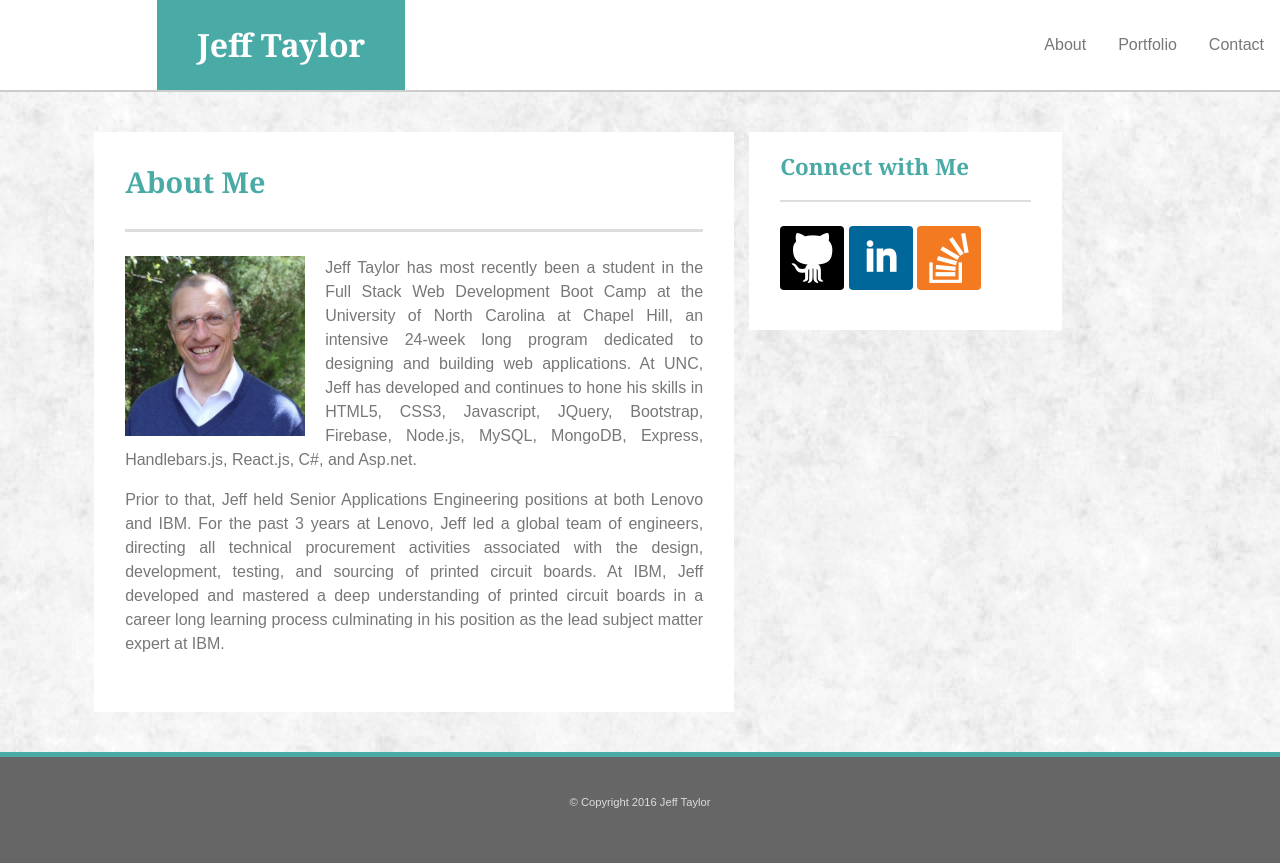
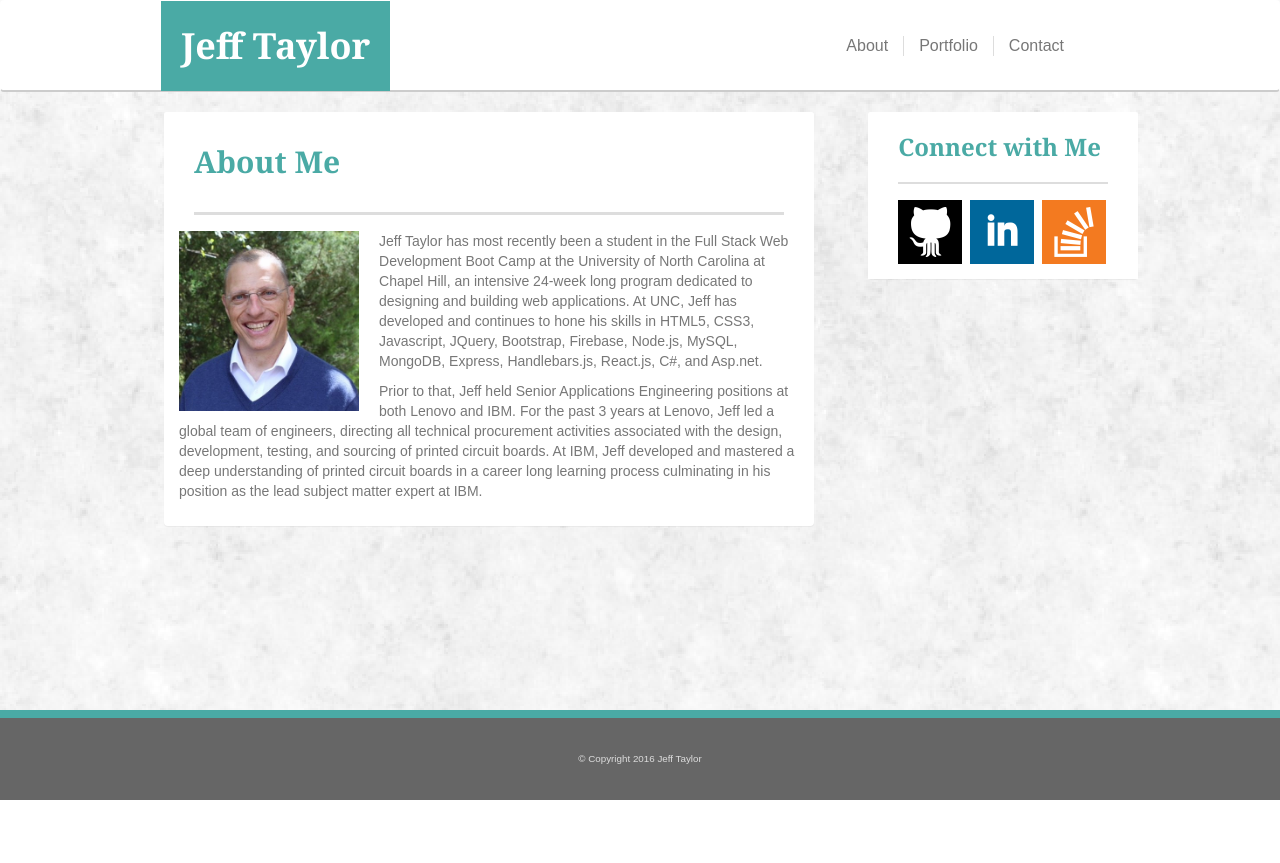
Before and after one commit to JATAYLORNC/Jeff_Taylor_Portfolio, a plain HTML site: page index.html in a window 1280 px wide. After the commit the page ends 800 px from the top, so only its background shows below. Drawn offline with nearby package versions, Linux system fonts and the light colour scheme.

Commit message:
structure/style defined

```diff
--- a/assets/css/style.css
+++ b/assets/css/style.css
@@ -1,125 +1,192 @@
+html {
+	height: 100%;
+	margin: 0;
+}
+
 body {
 	font-family: 'Arial', 'Helvetica Neue', Helvetica, sans-serif;
 	color: #777777;
 	background-image: url("../images/fresh_snow_@2X.png");
+	height: 100%;
+	margin: 0;
 }
 
-.wrapper:after footer {
+/*.wrapper:after footer {
 	height: 90px;
+}*/
+
+header {
+	max-width: 960px;
 }
 
-.container-fluid {
-	padding: 0px;
-}
-
-h1, h2, h3 {
+#h2a {
 	font-family: 'Georgia', Times, 'Times New Roman', serif;
 	color: #4aaaa5;
-}
-
-h1.navbar-text {
-	font-family: 'Georgia', Times, 'Times New Roman', serif;
-	color: #ffffff;
-	font-size: 2rem;
+	font-size: 30px;
 	font-weight: bold;
-	align-items: center;
-	padding: 0;
-/*	margin: 0; */
-	line-height: 90px;
-	margin-bottom: 0;
-}
-
-.navbar {
-	height: 92px;
-	border-bottom: 2px solid #cccccc;
-	background-color: #ffffff;
-	padding: 0 0 0 157px;
-
-}
-
-.navbar-header {
-	background-color: #4aaaa5;
-	height: 90px;
-	padding: 0 2.5rem;
-/*	margin-left: 127px; */
-}
-
-.nav-link {
-	font-family: 'Arial', 'Helvetica Neue', Helvetica, sans-serif;
-	font-size: 1rem;
-	color: #777777;
-}
-
-.nav-link:hover {
-	color: #4aaaa5;
-}
-
-.img-fluid {
-	max-width: 180px;
-	max-height: 180px;
-	margin-right: 20px;
-}
-.h2 {
-	font-family: 'Georgia', Times, 'Times New Roman', serif;
-	font-size: 1.8rem;
-	font-weight: bold;
-	color: #4aaaa5;
-	height: 100px;
+	height: 103px;
 	line-height: 100px;
 	border-bottom: 3px solid #dddddd;
 }
 
-.h2c {
+#h2c {
 	font-family: 'Georgia', Times, 'Times New Roman', serif;
-	font-size: 1.4rem;
 	font-weight: bold;
+	font-size: 24px;
 	color: #4aaaa5;
-	height: 70px;
+	height: 72px;
 	line-height: 70px;
 	border-bottom: 2px solid #dddddd;
 }
 
+h1.name {
+	font-family: 'Georgia', Times, 'Times New Roman', serif;
+	font-weight: bold;
+	color: #ffffff;
+	align-items: center;
+	padding: 0;
+	line-height: 90px;
+	margin: 0;
+}
 
+.top-nav {
+	height: 92px;
+	border-bottom: 2px solid #cccccc;
+	padding: 0 16% 0 11.6%;
+	background-color: #ffffff;
+	margin-left: -15px;
+	margin-right: -15px;
+}
+
+.nav-c {
+	max-height: 92px;
+}
+
+.namebox {
+	background-color: #4aaaa5;
+	height: 90px;
+	max-width: 250px;
+	padding: 0 2rem;
+}
+
+#menu {
+	line-height: 90px;
+}
+
+#nla, #nlc {
+	font-family: 'Arial', 'Helvetica Neue', Helvetica, sans-serif;
+	font-size: 16px;
+	color: #777777;
+	padding-top: 0;
+	padding-bottom: 0;
+	margin-top: 35px;
+}
+
+#nl:hover {
+	color: #4aaaa5;
+}
+
+#nlp {
+	font-family: 'Arial', 'Helvetica Neue', Helvetica, sans-serif;
+	font-size: 16px;
+	color: #777777;
+	padding-top: 0;
+	padding-bottom: 0;
+	border-right: 1px solid #dddddd;
+	border-left: 1px solid #dddddd;
+	margin-top: 35px;
+}
+
+.bio-img {
+	max-width: 180px;
+	max-height: 180px;
+	margin-right: 20px;
+	float: left;
+}
 
 .about {
-	margin-top: 40px;
-/*	padding-left: 172px;*/
-	padding-bottom: 40px;
+	margin-left: 18.1%;
+	max-width: 650px;
+	border-style: none;
+}
+
+.contact {
+	margin-left: 6.7%;
+	max-width: 650px;
+	border-style: none;
 }
 
 .connect {
-	margin-top: 40px;
-	margin-left: 0px;
+	max-width: 270px;
+	max-height: 200px;
+	border-style: none;
 }
 
-.a-head, .a-body, .c-head, .c-body {
-	background-color: #ffffff;
-	padding: 0 1rem;
-	margin-right: 0px;
+.c-body {
+background-color: #ffffff;
+margin-right: 0px;
+padding-left: 30px;
+padding-right: 30px;
 
 }
 
-.a-body, .c-body {
-	padding-bottom: 2.5rem;
-	padding-top: 1rem;
+.am, .cwm, .cm {
+	background-color: #ffffff;
+	padding: 0px 30px 0px 30px;
+	padding-bottom: 0px;
 }
 
-/*.contact {
+.c-link {
+	padding-left: 0px;
+	padding-right: 0px;
+}
+
+.img-1, .img-2 {
+	margin-right: 2%;
+}
+
+@media screen and (max-width: 992px) {
+	.top-nav {
+		padding: 0;
+	}
+
+	.about, .contact {
+		margin-left: 0;
+		max-width: 500px;
+		margin-bottom: 40px;
+	}
+
+}
+
+@media screen and (max-width: 768px) {
+	.namebox {
+		transform: scale(0.8);
+	}
+
+	h1.name {
+		transform: scale(0.8);
+		white-space: nowrap;
+	}
+
+}
+
+
+
+
+
+
+
+
+
+
+.contact {
 	position: relative;
 	margin-right: 0;
 	text-decoration: none;
 	color: #777777;
 }
 
-.index:hover, .portfolio:hover{
-	color: #4aaaa5;
-	font-weight: bold;
-}
-
-.contact:hover {
-	color: #4aaaa5;
-	font-weight: bold;
-}
+/*
 
 .container {
 	position: relative;
@@ -140,15 +207,6 @@ h1.navbar-text {
 
 }
 
-.about {
-	position: absolute;
-	width: 650px;
-	height: 439px;
-	background-color: #ffffff;
-	left: 157px;
-	margin-right: 42px;
-	margin-top: 40px;
-}
 
 .port {
 	position: absolute;
@@ -365,10 +423,27 @@ div.projectbox {
 
 */
 
-.footer {
+
+.wrap {
+	min-height: 100%;
+	margin-bottom: -90px;
+}
+
+#push {
+	height: 90px;
+}
+
+#cpyrght-footer {
 	background-color: #666666;
-	line-height: 90px;
-	border-top: 5px solid #4aaaa5;
+	height: 90px;
+/*	line-height: 82px;*/
+	width: 100%;
+	border-top: 8px solid #4aaaa5;
+	text-align: center;
+}
+
+#cpyrght-text {
 	font-size: 0.7em;
 	color: #dddddd;
+	margin: 34px 0;
 }
--- a/index.html
+++ b/index.html
@@ -2,12 +2,22 @@
 <html lang="en-US">
 
 <head>
+
+    <!--required meta tags-->
 	<meta charset="UTF-8">
 	<meta name="author" content="Jeffrey A Taylor">
     <meta name="viewport" content="width=device-width, initial-scale=1">
 
-    <link rel="stylesheet" href="https://maxcdn.bootstrapcdn.com/bootstrap/4.0.0/css/bootstrap.min.css"
-    integrity="sha384-Gn5384xqQ1aoWXA+058RXPxPg6fy4IWvTNh0E263XmFcJlSAwiGgFAW/dAiS6JXm" crossorigin="anonymous">
+    <!--link to Boostrap CSS file-->
+<!--    <link rel="stylesheet" href="https://maxcdn.bootstrapcdn.com/bootstrap/4.0.0/css/bootstrap.min.css"
+    integrity="sha384-Gn5384xqQ1aoWXA+058RXPxPg6fy4IWvTNh0E263XmFcJlSAwiGgFAW/dAiS6JXm" crossorigin="anonymous">-->
+
+
+    <!--link to Bootstrap CSS 3.3.7 file-->
+   <link rel="stylesheet" href="https://maxcdn.bootstrapcdn.com/bootstrap/3.3.7/css/bootstrap.min.css"
+    integrity="sha384-BVYiiSIFeK1dGmJRAkycuHAHRg32OmUcww7on3RYdg4Va+PmSTsz/K68vbdEjh4u" crossorigin="anonymous">
+
+    <!--link to custom CSS file-->
     <link rel="stylesheet" type="text/css" href="assets/css/style.css">
 
 	<title>Jeff Taylor | About</title>
@@ -16,42 +26,45 @@
 
 <body>
 
+    <!--Begin header and navigation bar-->
 
-    <nav class="navbar navbar-fixed-top" role="navigation">
-        <div class="navbar-header">
-            <h1 class="navbar-text">Jeff Taylor</h1>
-        </div>
-        <ul class="nav navbar-right">
-            <li><a class="nav-link" href="index.html">About</a></li>
-            <li><a class="nav-link" href="portfolio.html">Portfolio</a></li>
-            <li><a class="nav-link" href="contact.html">Contact</a></li>
-        </ul>
-    </nav>
+    <div class="wrap">
 
-    <div class="container-fluid">
+        <div class="container-fluid">
+
+            <nav class="navbar top-nav">
+                <div class="container-fluid nav-c">
+                    <div class="navbar-header namebox">
+                        <h1 class="navbar-text name">Jeff Taylor</h1>
+                    </div>
+                    <ul class="nav navbar-nav navbar-right" id="menu">
+                        <li><a class="nav-link" id="nla" href="index.html">About</a></li>
+                        <li><a class="nav-link" id="nlp" href="portfolio.html">Portfolio</a></li>
+                        <li><a class="nav-link" id="nlc" href="contact.html">Contact</a></li>
+                    </ul>
+                </div>
+            </nav>
+
+        <!--Begin main content and social container-->
 
 
+            <div class="row">
 
-        <div class="row">
-
-                <div class="col-lg-1"></div>
-
-                <div class="col-lg-6 about">
-                    <div class="row a-head">
-                        <div class="col-lg-12">
-                            <h2 class="h2">About Me</h2>
+                <div class="col-md-8 col-sm-6">
+                    <div class="panel about">
+                        <div class="panel-heading am">
+                            <h2 class="panel-title" id="h2a">About Me</h2>
                         </div>
-                    </div>
-                    <div class="row a-body">
-                        <div class="col-lg-12 text-justify">
-                            <p><img class="img-fluid float-left" src="assets/images/ProfilePicture_JAT.jpg" alt="Jeff Taylor">
+                        <div class="panel-body">
+                            <img class="img-fluid bio-img" src="assets/images/ProfilePicture_JAT.jpg" alt="Jeff Taylor">
+                            <p class="panel-text">
                             Jeff Taylor has most recently been a student in the Full Stack Web Development Boot Camp at the
                             University of North Carolina at Chapel Hill, an intensive 24-week long program dedicated to designing and
                             building web applications. At UNC, Jeff has developed and continues to hone his skills in HTML5, CSS3, Javascript,
                             JQuery, Bootstrap, Firebase, Node.js, MySQL, MongoDB, Express, Handlebars.js, React.js, C#, and Asp.net.
                             </p>
 
-                            <p>Prior to that, Jeff held Senior Applications Engineering positions at both Lenovo and IBM.  For the past
+                            <p class="panel-text">Prior to that, Jeff held Senior Applications Engineering positions at both Lenovo and IBM.  For the past
                             3 years at Lenovo, Jeff led a global team of engineers, directing all technical procurement activities
                             associated with the design, development, testing, and sourcing of printed circuit boards.  At IBM, Jeff
                             developed and mastered a deep understanding of printed circuit boards in a career long learning process
@@ -61,36 +74,37 @@
                     </div>
                 </div>
 
-
-
-
-                <div class="col-lg-3 connect">
-                    <div class="row c-head">
-                        <div class="col-lg-12">
-                            <h2 class="h2c">Connect with Me</h2>
+                <div class="col-md-4 col-sm-6">
+                    <div class="panel connect">
+                        <div class="panel-heading cwm">
+                                <h2 class="panel-title" id="h2c">Connect with Me</h2>
                         </div>
-                    </div>
-                    <div class="row c-body">
-                        <div class="col-lg-12">
-                            <a href="https://github.com/JATAYLORNC" target="_blank"><img class="rounded" src="assets/images/if_github_401441.png" alt="GitHub"></a>
-                            <a href="https://www.linkedin.com/in/jeffrey-a-taylor/" target="_blank"><img class="rounded" src="assets/images/if_linkedin_2142624.png" alt="LinkedIn"></a>
-                            <a href="https://meta.stackoverflow.com/users/8870332/j-taylor" target="_blank"><img class="rounded" src="assets/images/if_overflow_334695.png" alt="Stack Overflow"></a>
+                        <div class="panel-body c-body">
+                            <div class="col-sm-12 c-link">
+                                <a href="https://github.com/JATAYLORNC" target="_blank"><img class="img-1" src="assets/images/if_github_401441.png" alt="GitHub"></a>
+                                <a href="https://www.linkedin.com/in/jeffrey-a-taylor/" target="_blank"><img class="img-2" src="assets/images/if_linkedin_2142624.png" alt="LinkedIn"></a>
+                                <a href="https://meta.stackoverflow.com/users/8870332/j-taylor" target="_blank"><img src="assets/images/if_overflow_334695.png" alt="Stack Overflow"></a>
+                            </div>
                         </div>
                     </div>
                 </div>
+            </div>
+        </div>
 
-                <div class="col-lg-2"></div>
+        <div id="push"></div>
+
+    </div>
+
+    <div id="cpyrght-footer">
+        <div class="container">
+            <p id="cpyrght-text">&#169; Copyright 2016 Jeff Taylor</p>
+        </div>
+
+    </div>
 
 
 
 
-        </div>
-
-        <div class="row text-center footer">
-            <div class="col-lg-12"><p>&#169; Copyright 2016 Jeff Taylor</p></div>
-        </div>
-
-    </div>
 
 </body>
 
```
Also changed, not shown: contact.html (+62 -17 lines), portfolio.html (+70 -19 lines).
